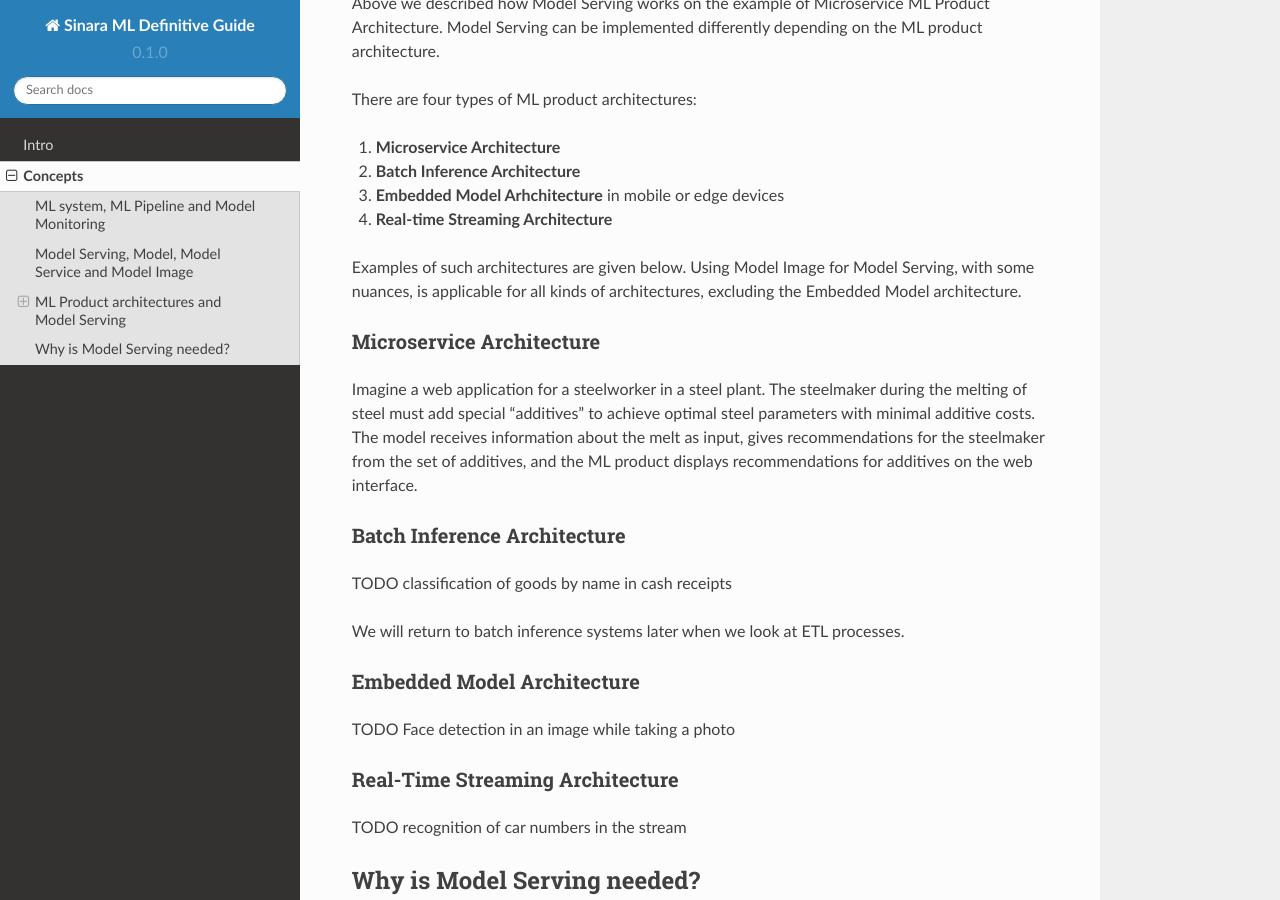
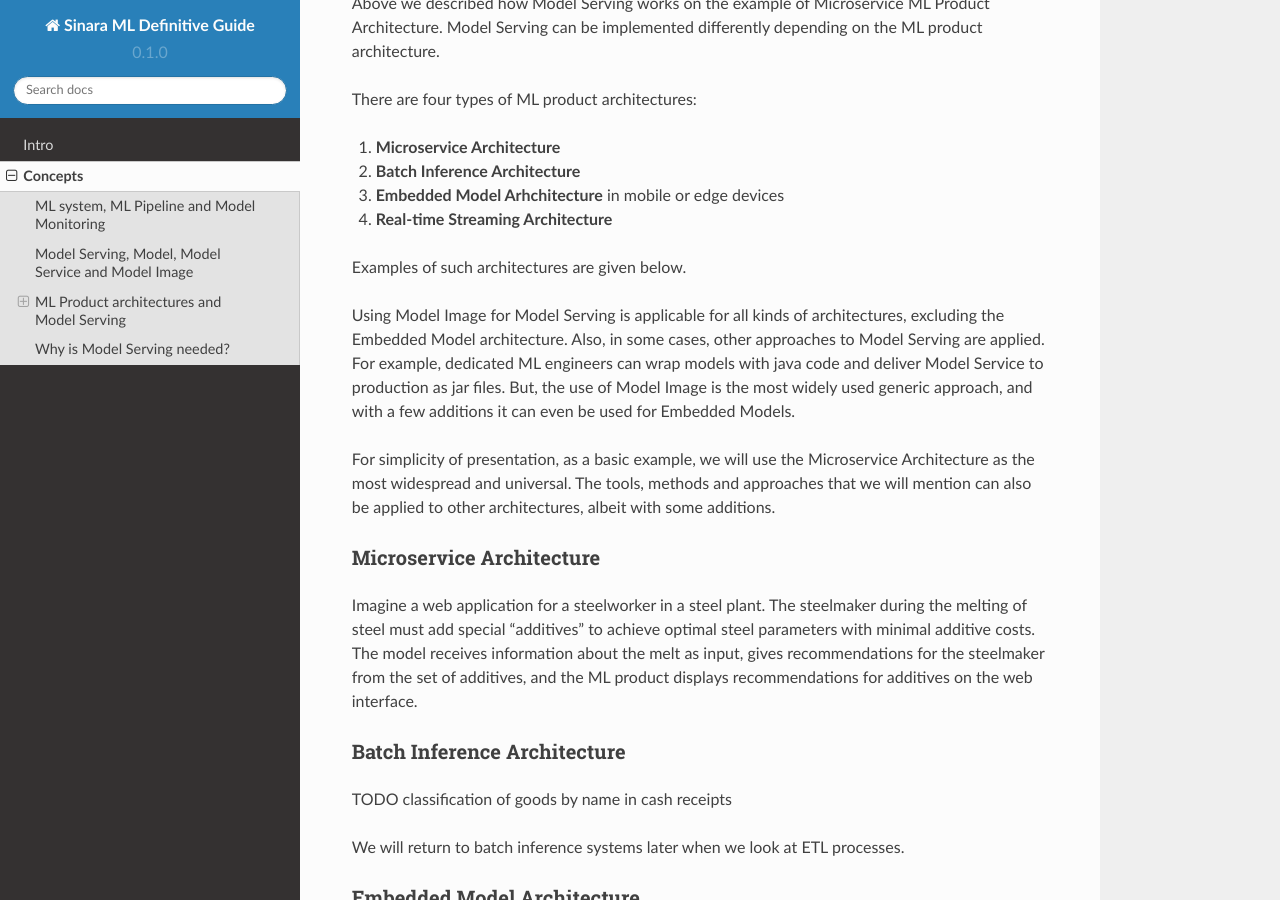
Before and after one commit to 4-DS/SinaraML-Def-Guide, a Sphinx documentation site: the page built from docs/source/concepts.rst, in a window 1280 px wide and 900 px high, scrolled down 2365 px. Built offline with Sphinx 7.4.7 and the Read the Docs theme 2.0.0, drawn with Linux system fonts in a browser that asks for light colours.

Commit message:
Update concepts.rst

```diff
--- a/docs/source/concepts.rst
+++ b/docs/source/concepts.rst
@@ -46,7 +46,11 @@ There are four types of ML product architectures:
 3. **Embedded Model Arhchitecture** in mobile or edge devices
 4. **Real-time Streaming Architecture**
 
-Examples of such architectures are given below. Using Model Image for Model Serving, with some nuances, is applicable for all kinds of architectures, excluding the Embedded Model architecture.
+Examples of such architectures are given below.
+
+Using Model Image for Model Serving is applicable for all kinds of architectures, excluding the Embedded Model architecture. Also, in some cases, other approaches to Model Serving are applied. For example, dedicated ML engineers can wrap models with java code and deliver Model Service to production as jar files. But, the use of Model Image is the most widely used generic approach, and with a few additions it can even be used for Embedded Models.
+
+For simplicity of presentation, as a basic example, we will use the Microservice Architecture as the most widespread and universal. The tools, methods and approaches that we will mention can also be applied to other architectures, albeit with some additions.
 
 Microservice Architecture
 =========================
```
